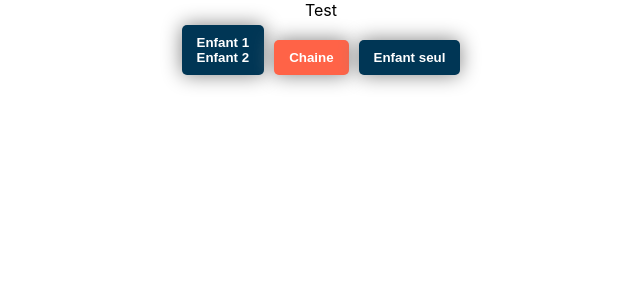
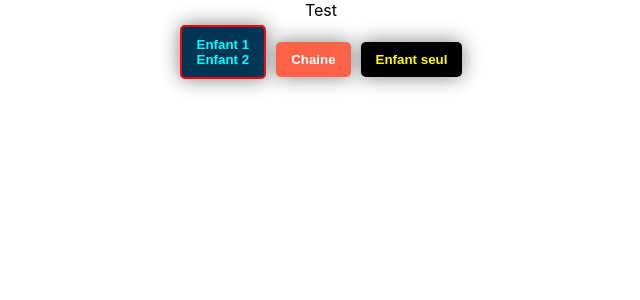
Before and after one commit to XavierNuel/2022-04-04-cours-tjs, a React (Create React App) app: page / in a window 1280 px wide. Shown: the top 300 px of the page, without its empty margins (319-959 px from the left). Built offline with nearby package versions, Linux system fonts and the light colour scheme.

Commit message:
Ajout de styles 'spread' dans un autre object...

```diff
--- a/src/App/App.tsx
+++ b/src/App/App.tsx
@@ -1,20 +1,25 @@
-import React from 'react';
-import './App.css';
-import Button from './components/Button/Button';
+import React from "react";
+import "./App.css";
+import Button from "./components/Button/Button";
 
 function App() {
   return (
     <div className="App">
-      Test<br />
+      Test
+      <br />
       <Button
-      evtOnClick={ (arg: any) => {
-        console.log(arg);
-      }}>
+        evtOnClick={(arg: any) => {
+          console.log(arg);
+        }}
+        color="#0ff"
+        type="submit"
+        style={{border: '2px solid #f00'}}
+      >
         <div>Enfant 1</div>
         <div>Enfant 2</div>
       </Button>
       <Button bgColor="tomato">Chaine</Button>
-      <Button>
+      <Button bgColor="#000" color="#ff0" type="reset">
         <div>Enfant seul</div>
       </Button>
     </div>
--- a/src/App/components/Button/Button.js
+++ b/src/App/components/Button/Button.js
@@ -1,25 +1,39 @@
-import React from 'react'
-import style from './Button.module.css';
-import PropTypes from 'prop-types'
+import React from "react";
+import style from "./Button.module.css";
+import PropTypes from "prop-types";
+import { isPropertyAccessOrQualifiedName } from "typescript";
 
 function Button(props) {
-    console.log(props);
-    return (
-        <button className={ style.Button } onClick={(evt)=> {
-            props.evtOnClick('Hello');
-            }}
-            style={ {backgroundColor: props.bgColor } }
-        >{props.children}</button>
-    )
+  console.log(props);
+  return (
+    <button
+      className={style.Button}
+      onClick={(evt) => {
+        props.evtOnClick("Hello");
+      }}
+      style={{...props.style, backgroundColor: props.bgColor, color: props.color }}
+      type={props.type}
+    >
+      {props.children}
+    </button>
+  );
 }
 
 // On défini les propriétés du bouton et le type, et si c'est requis
-Button.propTypes={
-    evtOnClick :  PropTypes.func.isRequired,
-    bgColor: PropTypes.string,
-    children: PropTypes.any.isRequired,
-}
-Button.defaultProps= {
-    evtOnClick :  ()=>{console.error('Fonction du button undefined /App/Button')},
-}
-export default Button
+Button.propTypes = {
+  evtOnClick: PropTypes.func.isRequired,
+  bgColor: PropTypes.string.isRequired,
+  children: PropTypes.any.isRequired,
+  type: PropTypes.string.isRequired,
+  color: PropTypes.string.isRequired,
+  style: PropTypes.object,
+};
+Button.defaultProps = {
+  evtOnClick: () => {
+    console.error("Fonction du button undefined /App/Button");
+  },
+  type: "button",
+  color: "#fff",
+  bgColor: "rgb(0, 54, 85)",
+};
+export default Button;
--- a/src/App/components/Button/Button.module.css
+++ b/src/App/components/Button/Button.module.css
@@ -1,6 +1,6 @@
 .Button {
   border-radius: 5px;
-    background: rgb(0, 54, 85);
+  background-color: rgb(0, 54, 85);
   color: #fff;
   border: 0;
   padding: 10px 15px;
@@ -8,8 +8,9 @@
   min-width: 40px;
   font-weight: 700;
   box-shadow: 0 0 20px grey;
+  cursor: pointer;
 }
 .Button:hover,
 .Button:click {
-    background-color:rgb(45, 98, 129);
+  background-color: rgb(45, 98, 129);
 }
```
Lines whose indentation alone changed are shown as unchanged.
